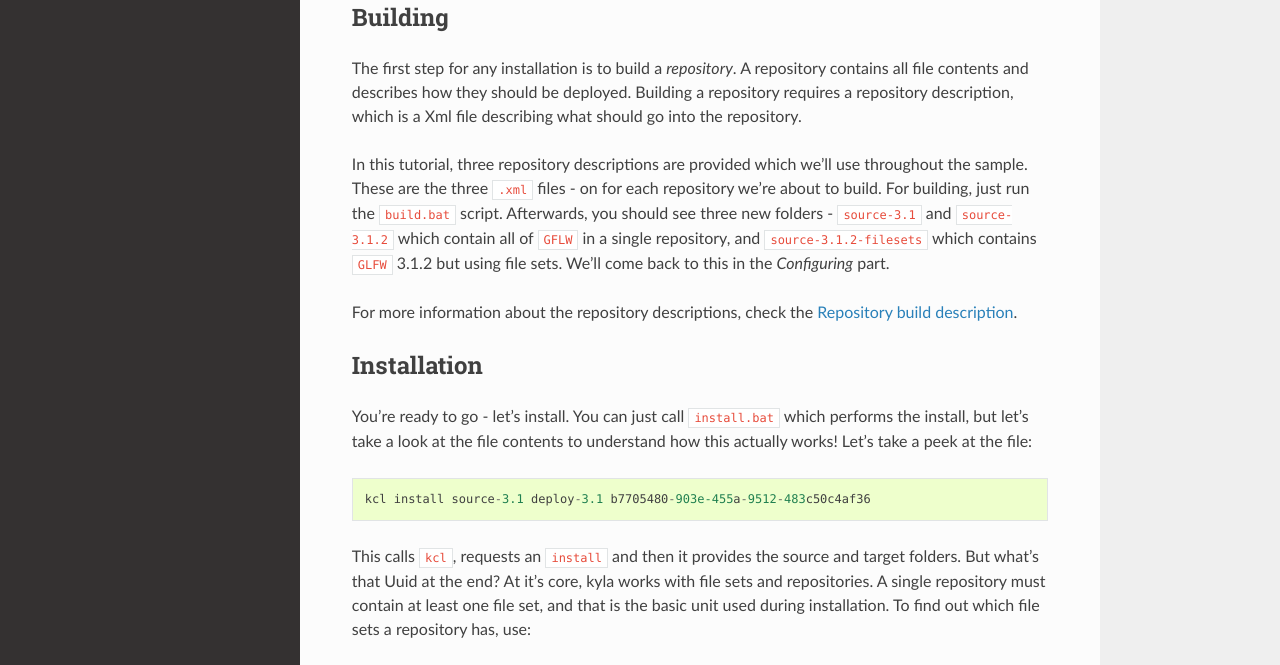
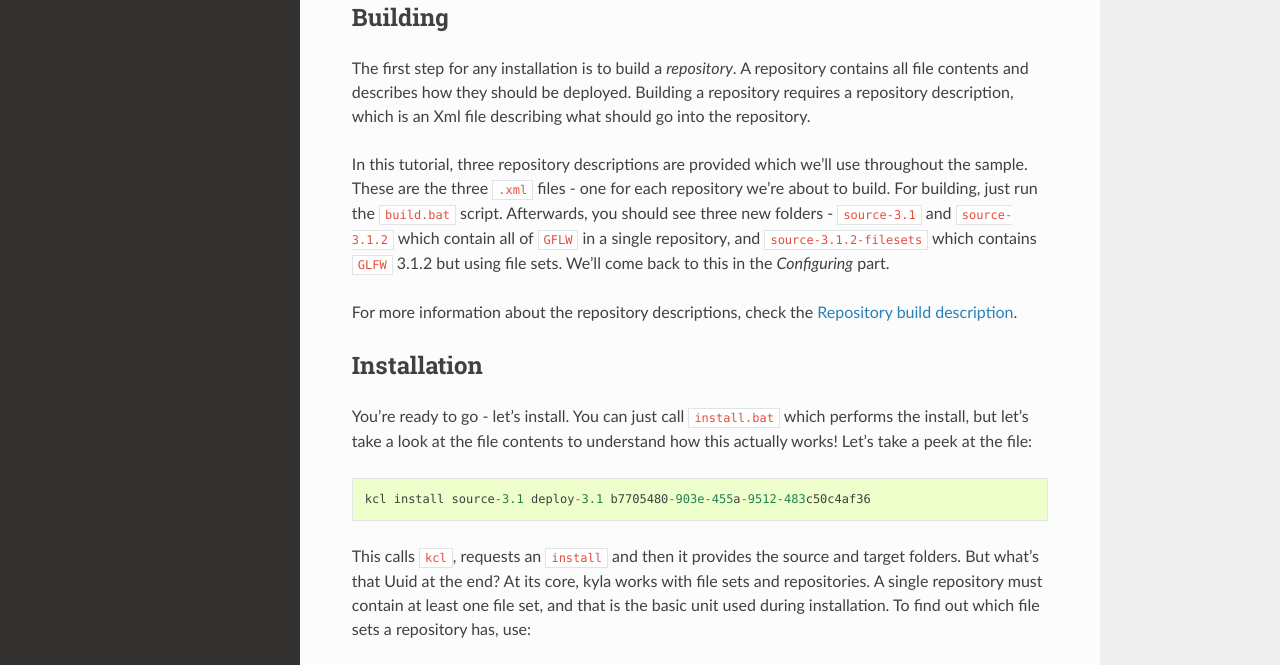
Before and after one commit to Anteru/kyla, a Sphinx documentation site: the page built from doc/source/tutorial.rst, in a window 1280 px wide and 1400 px high. Shown: the part 504-1169 px from the top of the window. Built offline with Sphinx 7.4.7 and the Read the Docs theme 2.0.0, drawn with Linux system fonts in a browser that asks for light colours; some of the changed text lies outside the part shown.

Commit message:
Fix a bunch of gramatical errors.

```diff
--- a/doc/source/concepts.rst
+++ b/doc/source/concepts.rst
@@ -4,7 +4,7 @@ Basic concepts
 Kyla is built around two main concepts:
 
 * A **repository**, which is the content source. kyla exclusively works on repositories. A file repository contains the contents of all files stored in it. Files are grouped in file sets. A repository can be either *packed* into a few package files, or be a *loose* repository with all file contents being stored separately in the file system.
-* A **file set** is a set of files that is processed together. Each file in a file set must be unique, and all sets in a file repository must be disjoint. For example, each feature of an application would be represented as a file set. A file set is the basic unit used by kyla.
+* A **file set** is a set of files that are processed together. Each file in a file set must be unique, and all sets in a file repository must be disjoint. For example, each feature of an application would be represented as a file set. A file set is the basic unit used by kyla.
 
 .. note::
 
--- a/doc/source/tutorial.rst
+++ b/doc/source/tutorial.rst
@@ -12,9 +12,9 @@ Throughout the tutorial, we'll be using the ``kcl`` command line binary which pr
 Building
 --------
 
-The first step for any installation is to build a *repository*. A repository contains all file contents and describes how they should be deployed. Building a repository requires a repository description, which is a Xml file describing what should go into the repository.
+The first step for any installation is to build a *repository*. A repository contains all file contents and describes how they should be deployed. Building a repository requires a repository description, which is an Xml file describing what should go into the repository.
 
-In this tutorial, three repository descriptions are provided which we'll use throughout the sample. These are the three ``.xml`` files - on for each repository we're about to build. For building, just run the ``build.bat`` script. Afterwards, you should see three new folders - ``source-3.1`` and ``source-3.1.2`` which contain all of ``GFLW`` in a single repository, and ``source-3.1.2-filesets`` which contains ``GLFW`` 3.1.2 but using file sets. We'll come back to this in the *Configuring* part.
+In this tutorial, three repository descriptions are provided which we'll use throughout the sample. These are the three ``.xml`` files - one for each repository we're about to build. For building, just run the ``build.bat`` script. Afterwards, you should see three new folders - ``source-3.1`` and ``source-3.1.2`` which contain all of ``GFLW`` in a single repository, and ``source-3.1.2-filesets`` which contains ``GLFW`` 3.1.2 but using file sets. We'll come back to this in the *Configuring* part.
 
 For more information about the repository descriptions, check the :ref:`repository-description`.
 
@@ -25,7 +25,7 @@ You're ready to go - let's install. You can just call ``install.bat`` which perf
 
     kcl install source-3.1 deploy-3.1 b7705480-903e-455a-9512-483c50c4af36
 
-This calls ``kcl``, requests an ``install`` and then it provides the source and target folders. But what's that Uuid at the end? At it's core, kyla works with file sets and repositories. A single repository must contain at least one file set, and that is the basic unit used during installation. To find out which file sets a repository has, use::
+This calls ``kcl``, requests an ``install`` and then it provides the source and target folders. But what's that Uuid at the end? At its core, kyla works with file sets and repositories. A single repository must contain at least one file set, and that is the basic unit used during installation. To find out which file sets a repository has, use::
 
     kcl query-filesets source-3.1
 
@@ -56,4 +56,4 @@ That source repository contains three file sets, one for the binaries, one for t
 Uninstall
 ---------
 
-kyla stores all it's state in a database inside the target directory. A full uninstall is thus a simple directory removal.
+kyla stores all its state in a database inside the target directory. A full uninstall is thus a simple directory removal.
```
